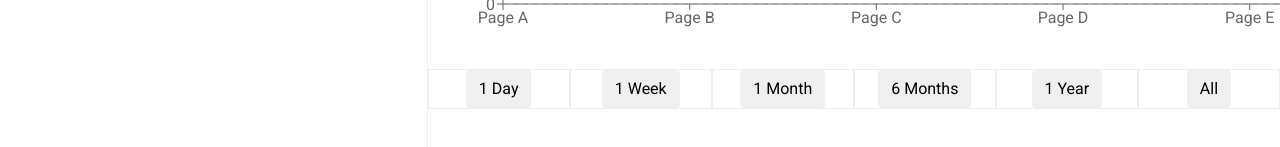
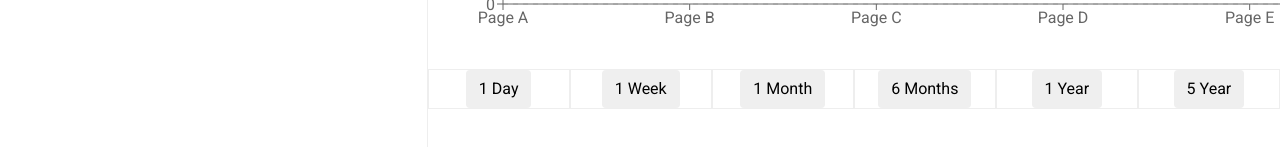
Before and after one commit to tea-kay/FCC-stock-view, a React (Create React App) app in the folder client/: page / in a window 1280 px wide. Shown: the part 689-836 px from the top of the page. Built offline with nearby package versions, Linux system fonts and the light colour scheme; no server answers.

Commit message:
Added axios post request to fetch data into searchbar

```diff
--- a/client/src/App.js
+++ b/client/src/App.js
@@ -92,7 +92,7 @@ class App extends Component {
                 <Col md={2} className="view-btns"><Button>1 Month</Button></Col>
                 <Col md={2} className="view-btns"><Button>6 Months</Button></Col>
                 <Col md={2} className="view-btns"><Button>1 Year</Button></Col>
-                <Col md={2} className="view-btns"><Button>All</Button></Col>
+                <Col md={2} className="view-btns"><Button>5 Year</Button></Col>
               </Row>
             </Col>
           </Row>
--- a/client/src/components/SearchBar/index.js
+++ b/client/src/components/SearchBar/index.js
@@ -25,6 +25,7 @@ class SearchBar extends Component {
 
   handleAdd(e) {
     if (e.keyCode === 13) {
+      socket.emit('addStock', { stock: this.state.searchTerm })
       this.props.actions.addStock(this.state.searchTerm);
       this.setState({
         searchTerm: ''
@@ -51,8 +52,14 @@ class SearchBar extends Component {
   }
 }
 
+const mapStateToProps = (state) => {
+  return {
+    stocks: state.stocks.symbols
+  };
+};
+
 const mapDispatchToProps = (dispatch) => {
   return { actions: bindActionCreators(actionCreators, dispatch) }
 }
 
-export default connect(null, mapDispatchToProps)(SearchBar);
+export default connect(mapStateToProps, mapDispatchToProps)(SearchBar);
```
